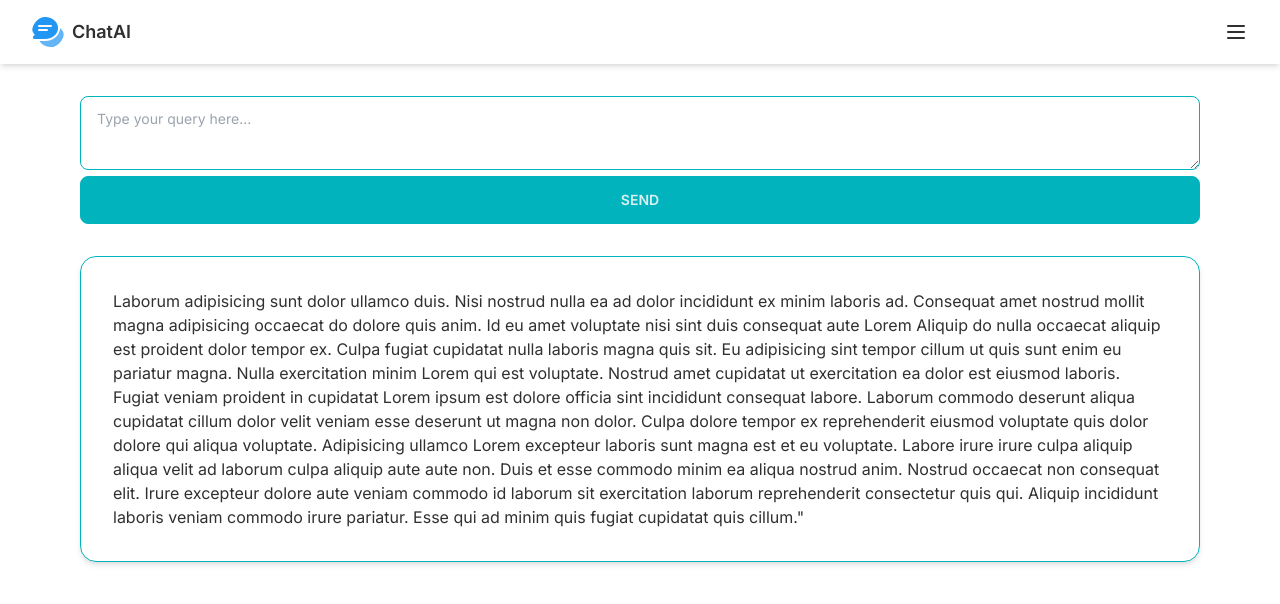
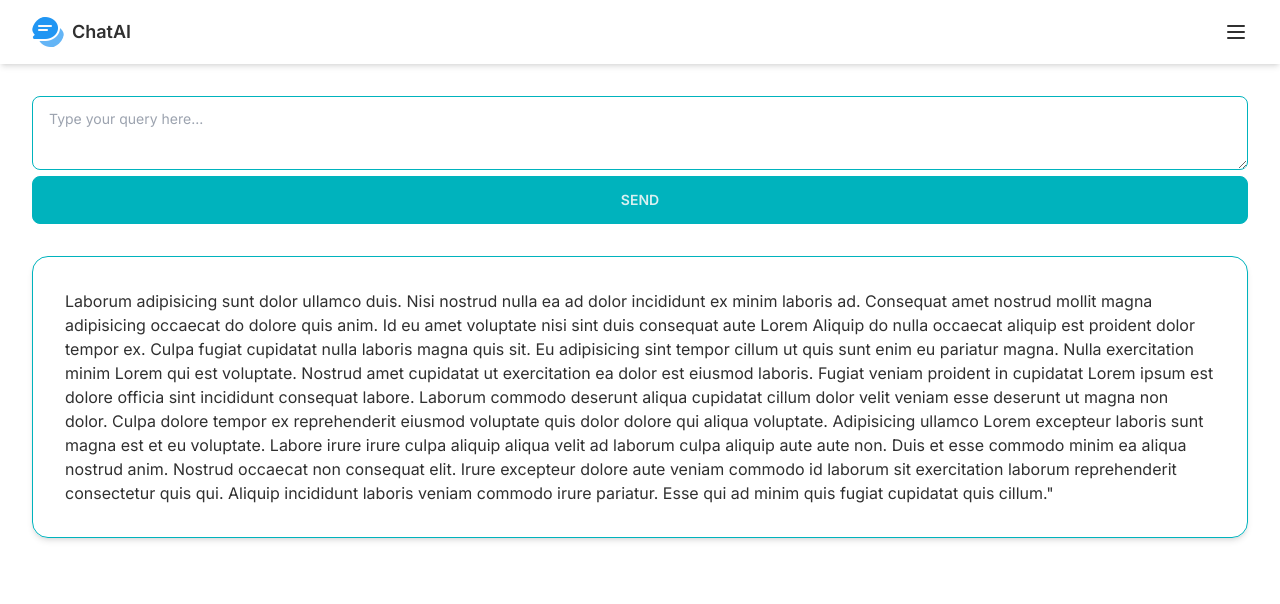
Before and after one commit to iamshubhamjangle/cma-hackathon, a Next.js app: page / in a window 1280 px wide. Shown: the top 604 px of the page. Built offline with nearby package versions, Linux system fonts and the light colour scheme.

Commit message:
Updated Navbar styling

```diff
--- a/src/app/page.js
+++ b/src/app/page.js
@@ -10,7 +10,7 @@ Irure excepteur dolore aute veniam commodo id laborum sit exercitation laborum r
   return (
     <div>
       <Navbar />
-      <main className="px-8 md:px-20 mt-8">
+      <main className="max-w-7xl mx-auto px-4 sm:px-6 lg:px-8 mt-8">
         <div className="">
           <div className="min-h-16">
             <textarea
--- a/src/components/navbar.js
+++ b/src/components/navbar.js
@@ -1,8 +1,8 @@
 "use client";
 
 import Image from "next/image";
+import Link from "next/link";
 import React, { useRef, useState, useEffect } from "react";
-import Link from "next/link";
 
 const Navbar = () => {
   const [isMenuOpen, setIsMenuOpen] = useState(false);
@@ -177,16 +177,26 @@ const Navbar = () => {
       {/* Mobile Menu Dropdown */}
       {isMenuOpen && (
         <div className="md:hidden">
-          <div className="flex flex-wrap px-2 py-2 gap-2">{getLinks()}</div>
+          <div className="flex flex-wrap px-2 gap-2">{getLinks()}</div>
           <div className="px-2 py-3 border-t border-gray-700">
-            <div className="mt-3 px-2 space-y-1">
             <a
               href="#"
               className="block px-3 py-2 rounded-md text-base font-medium hover:bg-base-300"
             >
               About
             </a>
-            </div>
+            {/* <a
+              href="#"
+              className="block px-3 py-2 rounded-md text-base font-medium hover:bg-base-300"
+            >
+              About
+            </a>
+            <a
+              href="#"
+              className="block px-3 py-2 rounded-md text-base font-medium hover:bg-base-300"
+            >
+              About
+            </a> */}
           </div>
         </div>
       )}
```
Lines whose indentation alone changed are shown as unchanged.
